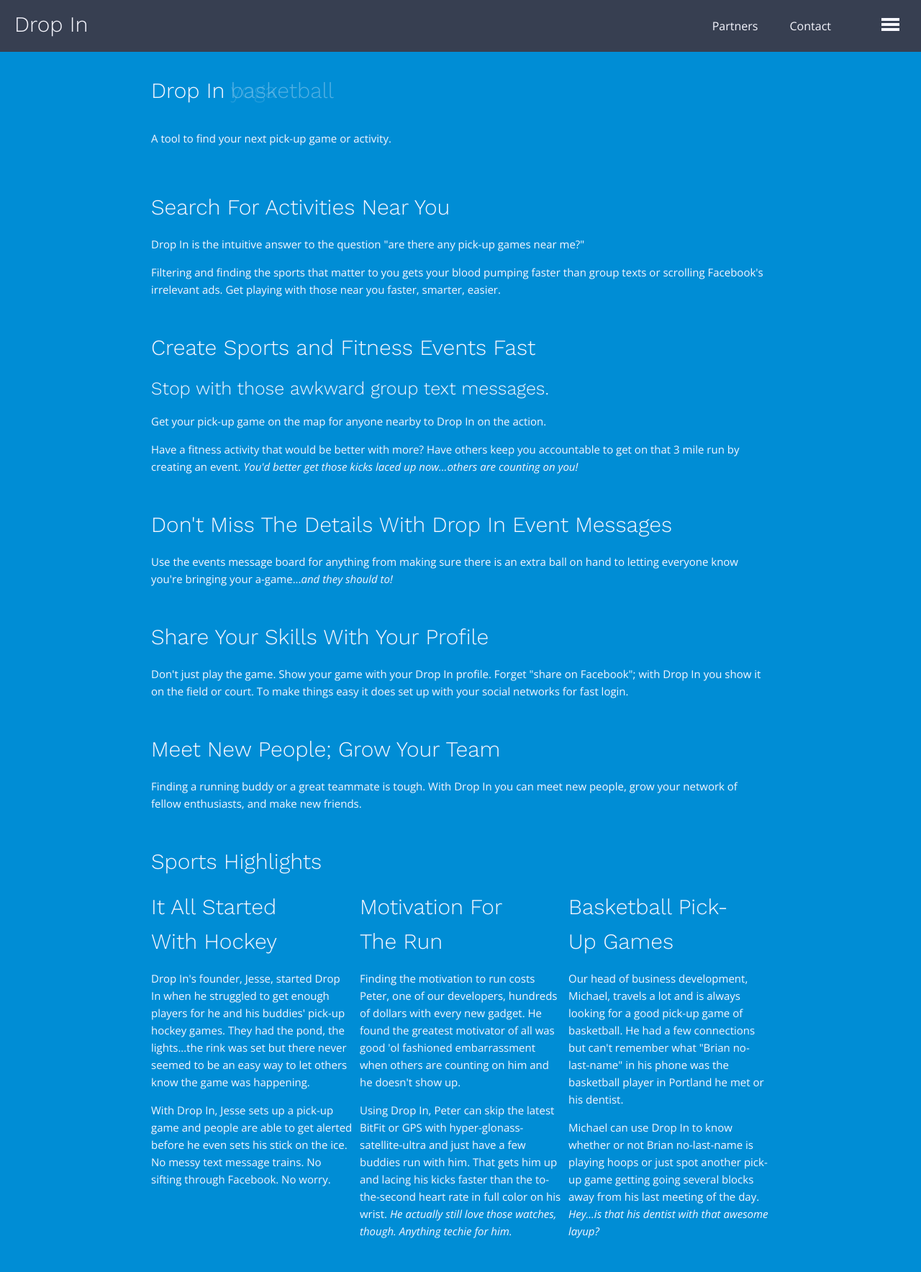
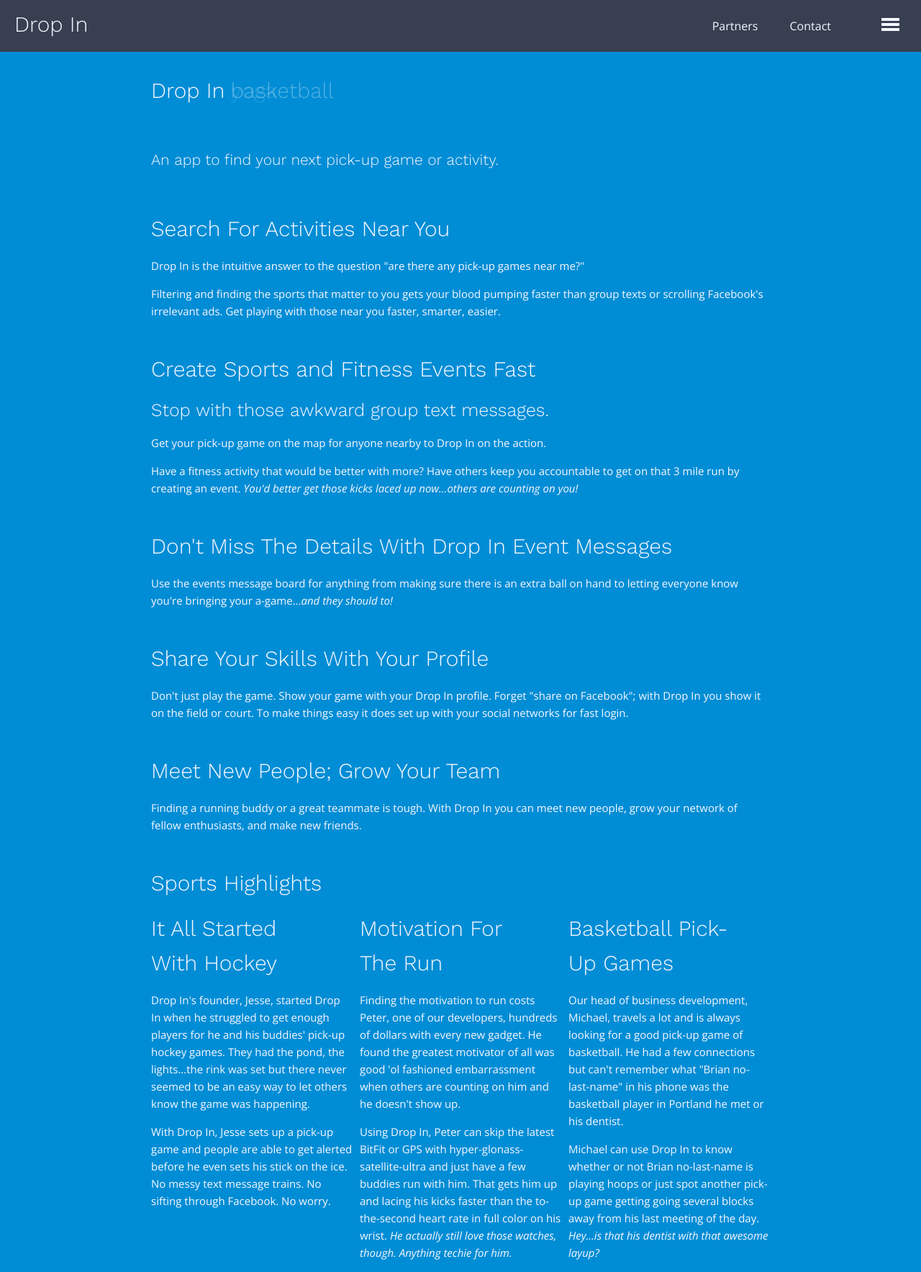
Before and after one commit to fidogroupe/drop-in-marketing-site, a Jekyll site: the page built from index.html, in a window 1280 px wide. Shown: the whole page at 72% size. Built offline with Jekyll 4.4.1, drawn with Linux system fonts in a browser that asks for light colours; before the commit the page ends 1737 px from its top, so only the background shows below that.

Commit message:
updates the hero heading size

```diff
--- a/_sass/_pages.scss
+++ b/_sass/_pages.scss
@@ -15,8 +15,8 @@
 }
 
 .home-page-hero {
-  p {
-    margin-top: $spacing-unit;
+  h3 {
+    margin-top: $spacing-unit * 2;
   }
 }
 
--- a/index.html
+++ b/index.html
@@ -9,11 +9,11 @@
       <span>hockey</span>
       <span>yoga</span>
       <span>basketball</span>
-      <span>Search. Find. Play</span>
+      <span>- Search. Find. Play</span>
     </h1>
-    <p>
-      A tool to find your next pick-up game or activity.
-    </p>
+    <h3>
+      An app to find your next pick-up game or activity.
+    </h3>
   </div>
 </section>
 
```
